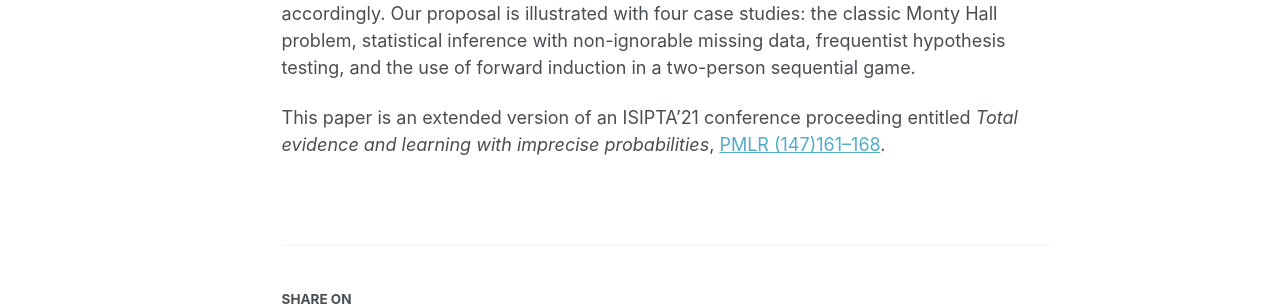
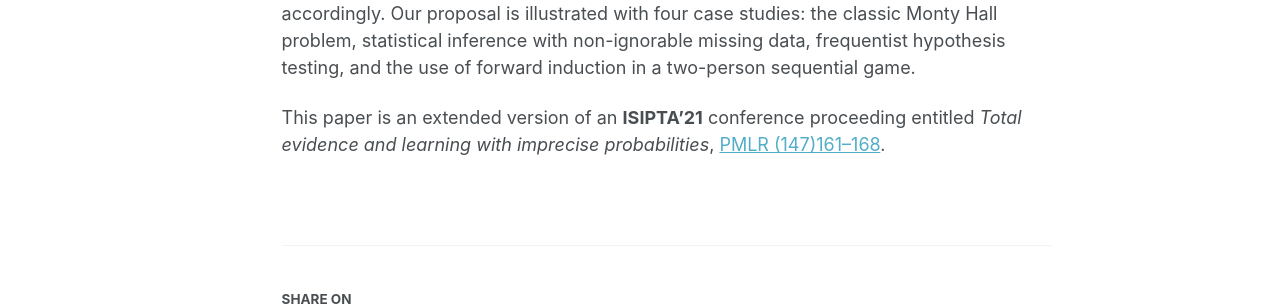
Before and after one commit to RuobinGong/RuobinGong.github.io, a Jekyll site: the page built from _publications_foundation/2022-09-08-total-evidence-ip.md, in a window 1280 px wide and 1136 px high. Shown: the part 482-788 px from the top of the window. Built offline with Jekyll 4.4.1, drawn with Linux system fonts in a browser that asks for light colours; some web fonts are replaced.

```diff
--- a/_publications_foundation/2022-09-08-total-evidence-ip.md
+++ b/_publications_foundation/2022-09-08-total-evidence-ip.md
@@ -14,4 +14,4 @@ author: 'R Gong, JB Kadane, MJ Schervish, T Seidenfeld, RB Stern'
 
 In dynamic learning, a rational agent must revise their credence about a question of interest in accordance with the total evidence available between the earlier and later times. We discuss situations in which an observable event F that is sufficient for the total evidence can be identified, yet its probabilistic modeling cannot be performed in a precise manner. The agent may employ imprecise (IP) models of reasoning to account for the identified sufficient event, and perform change of credence or sequential decisions accordingly. Our proposal is illustrated with four case studies: the classic Monty Hall problem, statistical inference with non-ignorable missing data, frequentist hypothesis testing, and the use of forward induction in a two-person sequential game.
 
-This paper is an extended version of an ISIPTA'21 conference proceeding entitled *Total evidence and learning with imprecise probabilities*, [PMLR (147)161–168](https://proceedings.mlr.press/v147/gong21a.html).
+This paper is an extended version of an **ISIPTA'21** conference proceeding entitled *Total evidence and learning with imprecise probabilities*, [PMLR (147)161–168](https://proceedings.mlr.press/v147/gong21a.html).
```
